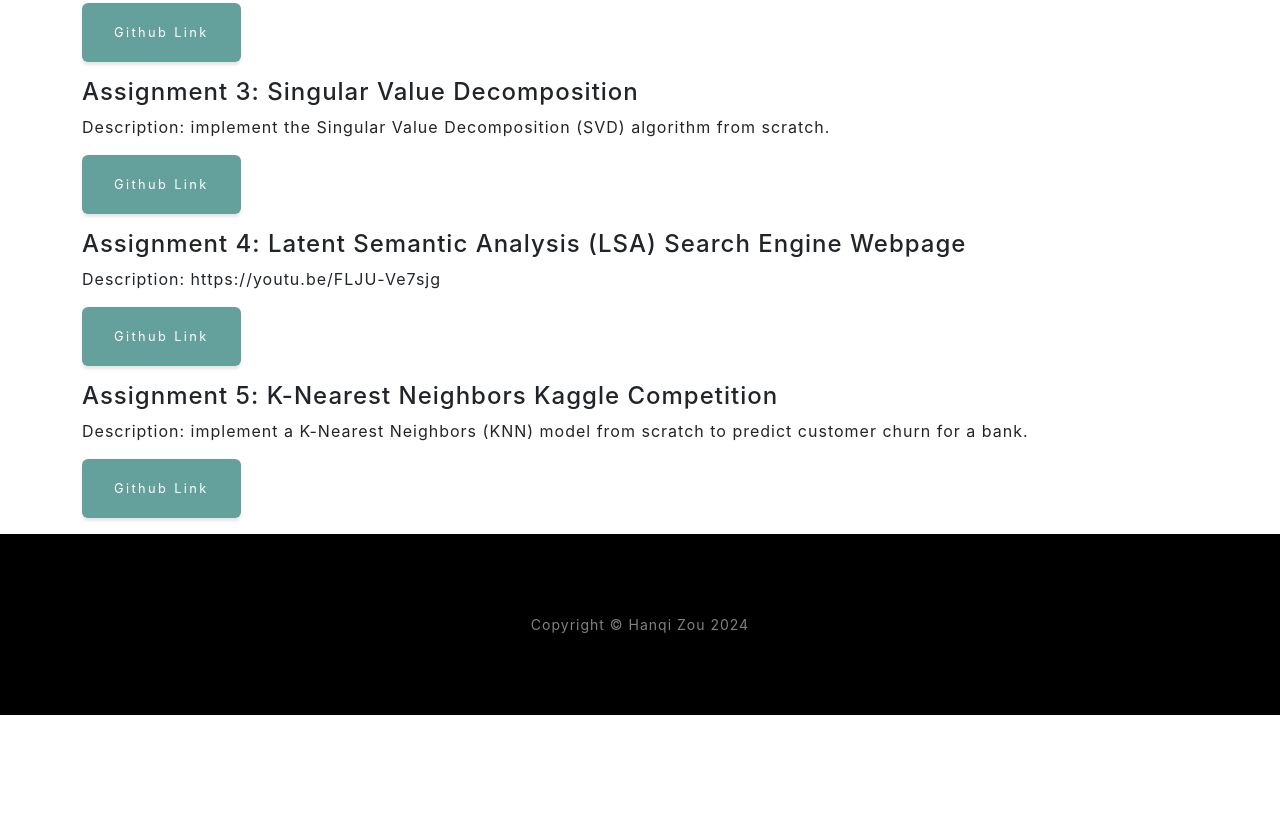
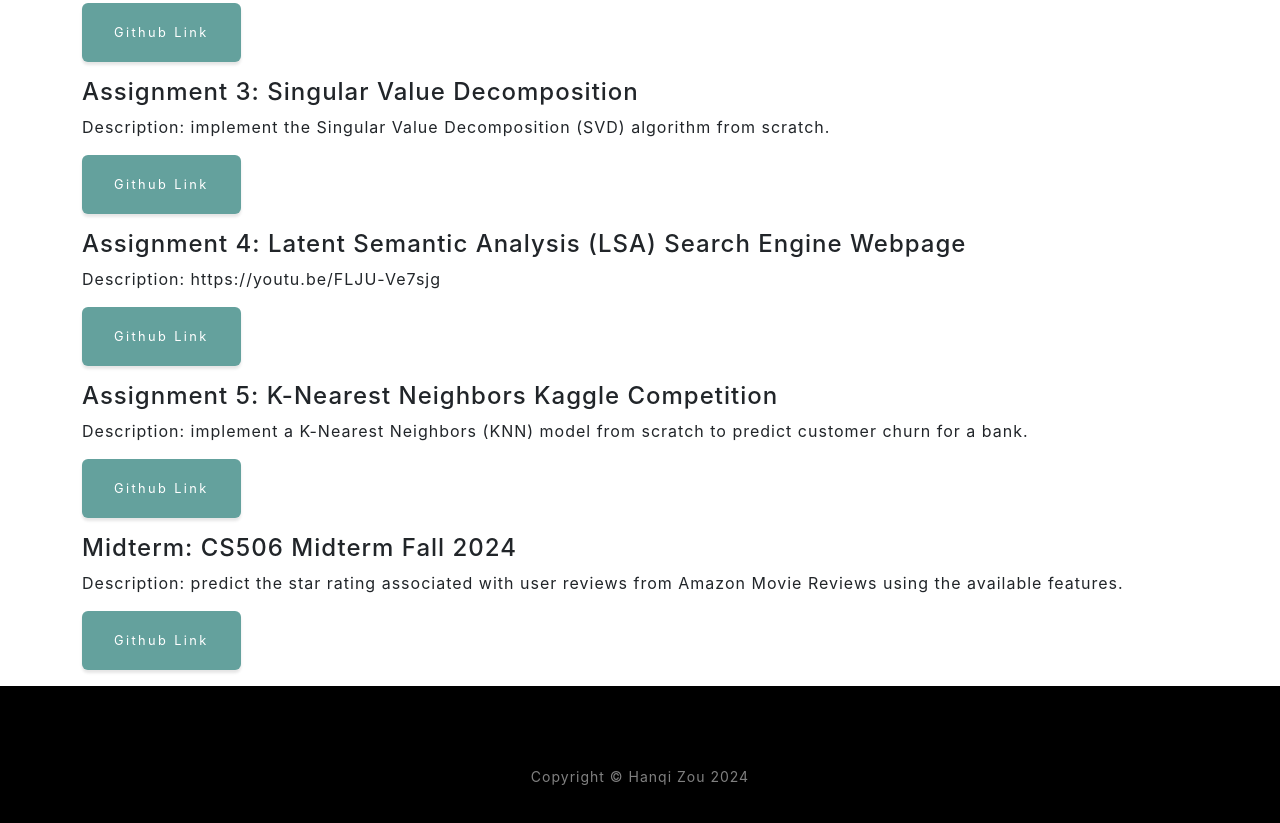
Before and after one commit to zouhanq/zouhanq.github.io, a plain HTML site: page assignments.html in a window 1280 px wide. Shown: the part 524-1347 px from the top of the page. Before the commit the page ends 1239 px from the top, so only its background shows below. Drawn offline with nearby package versions, Linux system fonts and the light colour scheme.

Commit message:
uploading midterm work

```diff
--- a/assignments.html
+++ b/assignments.html
@@ -106,6 +106,11 @@
                 <p>Description:   implement a K-Nearest Neighbors (KNN) model from scratch to predict customer churn for a bank.
                 <p><a href="https://github.com/zouhanq/zouhanq-assignment-5" class="btn btn-primary">Github Link</a></p>
             </div>
+            <div class="col-md-12">
+                <h4>Midterm: CS506 Midterm Fall 2024</h4>
+                <p>Description: predict the star rating associated with user reviews from Amazon Movie Reviews using the available features.
+                <p><a href="https://github.com/zouhanq/zouhanq-midterm.git" class="btn btn-primary">Github Link</a></p>
+            </div>
         </div>
     </main>
 
```
